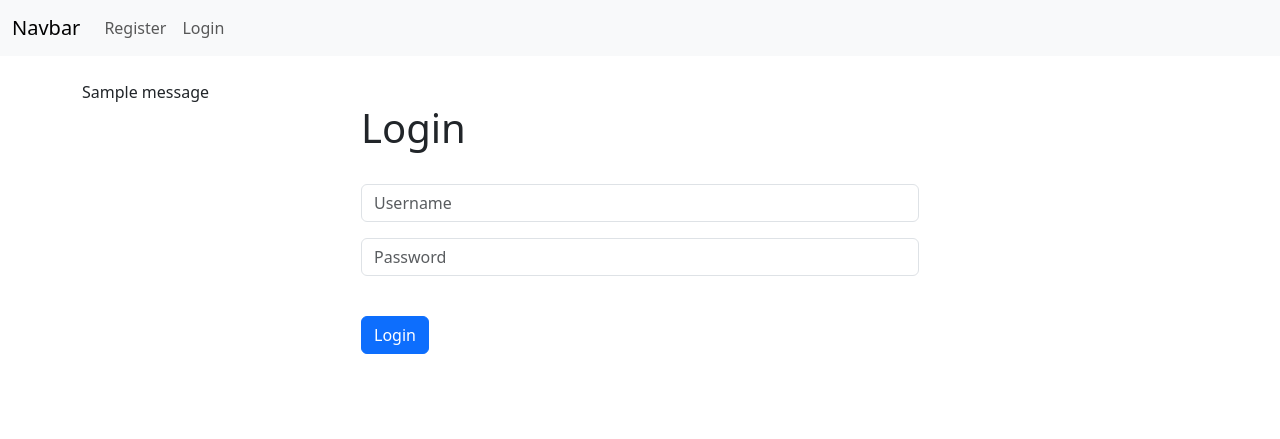
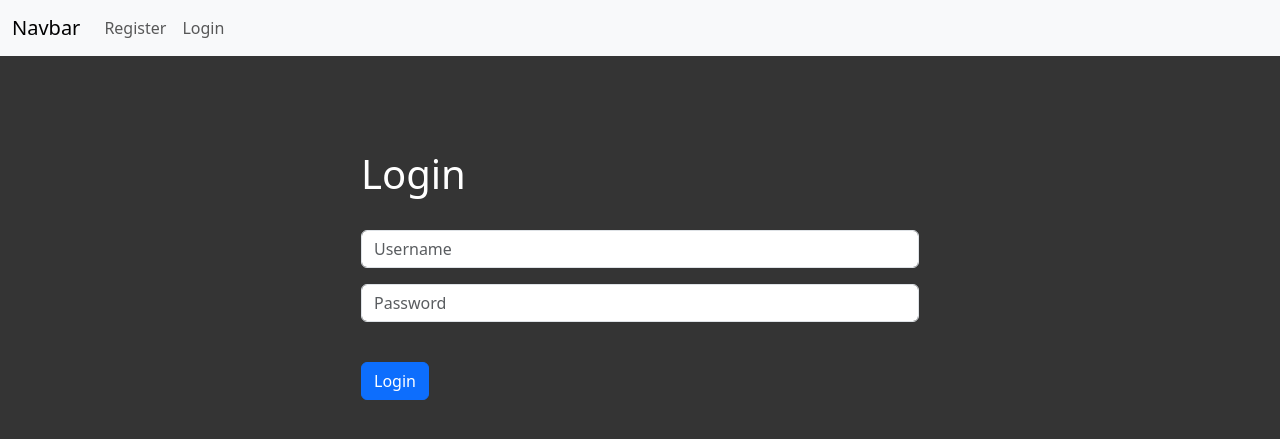
Before and after one commit to Namukuru/HabitTracker, a Django app: page / in a window 1280 px wide. Shown: the top 439 px of the page. Run offline with Django 5.2, Linux system fonts and the light colour scheme; one stand-in notice (Sample message) is shown.

Commit message:
base changes

```diff
--- a/habit/main/templates/base.html
+++ b/habit/main/templates/base.html
@@ -1,25 +1,64 @@
-<!doctype html>
+<!DOCTYPE html>
 <html lang="en">
   <head>
-    <meta charset="utf-8">
-    <meta name="viewport" content="width=device-width, initial-scale=1">
-    <title>Habit Tracker</title>
-    <link href="https://cdn.jsdelivr.net/npm/bootstrap@5.3.3/dist/css/bootstrap.min.css" rel="stylesheet" integrity="sha384-QWTKZyjpPEjISv5WaRU9OFeRpok6YctnYmDr5pNlyT2bRjXh0JMhjY6hW+ALEwIH" crossorigin="anonymous">
+    <meta charset="utf-8" />
+    <meta name="viewport" content="width=device-width, initial-scale=1" />
+    <title>ETP</title>
+    <link
+      href="https://cdn.jsdelivr.net/npm/bootstrap@5.3.3/dist/css/bootstrap.min.css"
+      rel="stylesheet"
+      integrity="sha384-QWTKZyjpPEjISv5WaRU9OFeRpok6YctnYmDr5pNlyT2bRjXh0JMhjY6hW+ALEwIH"
+      crossorigin="anonymous"
+    />
+    <style>
+      #alertMessage {
+        text-align: center;
+      }
+      .container {
+        padding-top: 50px;
+        margin-top: 20px;
+      }
+      body {
+        background-color: rgb(52, 52, 52);
+        color: white;
+      }
+    </style>
   </head>
   <body>
     {% include 'navbar.html' %}
     <div class="container">
-      <br/>
-      <!--authenticating users-->
-      {% if messages%}
-        {% for message in messages %}
+      <br />
+      <!--Creation of the alert messages-->
+      {% if messages %}{% for message in messages %}
+      <div
+        class="alert alert-warning alert-dismissible fade show"
+        role="alert"
+        id="alertMessage"
+      >
         {{ message }}
-        {% endfor %}
-        {% endif %}
+        <button
+          type="button"
+          class="btn-close"
+          data-bs-dismiss="alert"
+          aria-label="Close"
+        ></button>
+      </div>
+      {% endfor %}{% endif %} {% block content %}{% endblock %}
+    </div>
+    <!--Message timing out: after 2 seconds-->
+    <script>
+      setTimeout(function () {
+        var alertMessage = document.getElementById("alertMessage");
+        if (alertMessage) {
+          alertMessage.remove();
+        }
+      }, 2000);
+    </script>
 
-    {% block content %}
-    {% endblock %}
-    </div>
-    <script src="https://cdn.jsdelivr.net/npm/bootstrap@5.3.3/dist/js/bootstrap.bundle.min.js" integrity="sha384-YvpcrYf0tY3lHB60NNkmXc5s9fDVZLESaAA55NDzOxhy9GkcIdslK1eN7N6jIeHz" crossorigin="anonymous"></script>
+    <script
+      src="https://cdn.jsdelivr.net/npm/bootstrap@5.3.3/dist/js/bootstrap.bundle.min.js"
+      integrity="sha384-YvpcrYf0tY3lHB60NNkmXc5s9fDVZLESaAA55NDzOxhy9GkcIdslK1eN7N6jIeHz"
+      crossorigin="anonymous"
+    ></script>
   </body>
 </html>
```
Also changed, not shown: habit/db.sqlite3.
